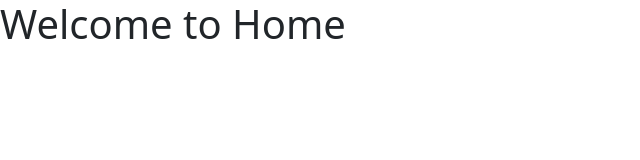
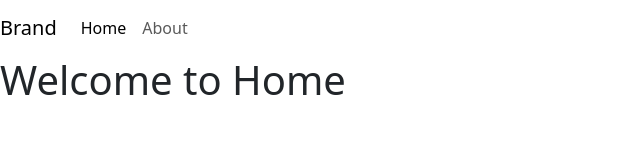
Before and after one commit to DWaltenburg/Portefoliohjemmeside, a plain HTML site: page index.html in a window 1280 px wide. Shown: the whole page, without its empty margins (0-640 px from the left). Drawn offline with nearby package versions, Linux system fonts and the light colour scheme.

Commit message:
Created navbar example

```diff
--- a/index.html
+++ b/index.html
@@ -1,13 +1,37 @@
 <!DOCTYPE html>
 <html lang="en">
+
 <head>
     <meta charset="UTF-8">
     <meta name="viewport" content="width=device-width, initial-scale=1.0">
     <title>Home</title>
-    <link href="https://cdn.jsdelivr.net/npm/bootstrap@5.3.1/dist/css/bootstrap.min.css" rel="stylesheet" integrity="sha384-4bw+/aepP/YC94hEpVNVgiZdgIC5+VKNBQNGCHeKRQN+PtmoHDEXuppvnDJzQIu9" crossorigin="anonymous">
+    <link href="https://cdn.jsdelivr.net/npm/bootstrap@5.3.1/dist/css/bootstrap.min.css" rel="stylesheet"
+        integrity="sha384-4bw+/aepP/YC94hEpVNVgiZdgIC5+VKNBQNGCHeKRQN+PtmoHDEXuppvnDJzQIu9" crossorigin="anonymous">
 </head>
+
 <body>
+    <nav class="navbar navbar-expand-md">
+        <a class="navbar-brand" href="#">Brand</a>
+        <button class="navbar-toggler" type="button" data-bs-toggle="collapse" data-bs-target="#navbarNav"
+            aria-controls="navbarNav" aria-expanded="false" aria-label="Toggle navigation">
+            <span class="navbar-toggler-icon"></span>
+        </button>
+
+        <div class="collapse navbar-collapse" id="navbarNav">
+            <ul class="navbar-nav">
+                <li class="nav-item">
+                    <a class="nav-link active" aria-current="page" href="#">Home</a>
+                </li>
+                <li>
+                    <a class="nav-link" href="#">About</a>
+                </li>
+            </ul>
+        </div>
+    </nav>
     <h1>Welcome to Home</h1>
-    <script src="https://cdn.jsdelivr.net/npm/bootstrap@5.3.1/dist/js/bootstrap.bundle.min.js" integrity="sha384-HwwvtgBNo3bZJJLYd8oVXjrBZt8cqVSpeBNS5n7C8IVInixGAoxmnlMuBnhbgrkm" crossorigin="anonymous"></script>
+    <script src="https://cdn.jsdelivr.net/npm/bootstrap@5.3.1/dist/js/bootstrap.bundle.min.js"
+        integrity="sha384-HwwvtgBNo3bZJJLYd8oVXjrBZt8cqVSpeBNS5n7C8IVInixGAoxmnlMuBnhbgrkm"
+        crossorigin="anonymous"></script>
 </body>
+
 </html>
```
